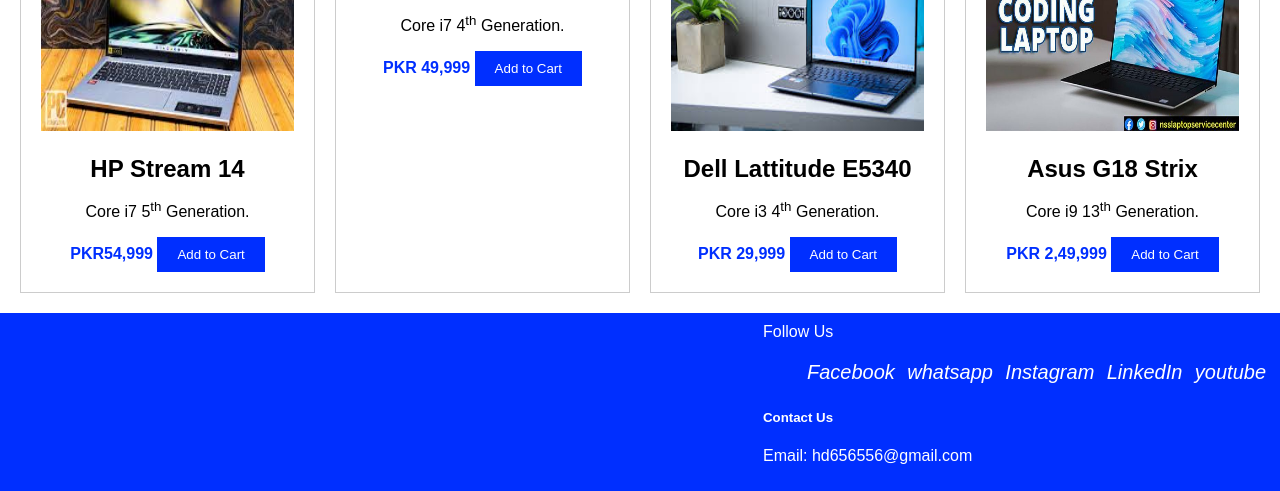
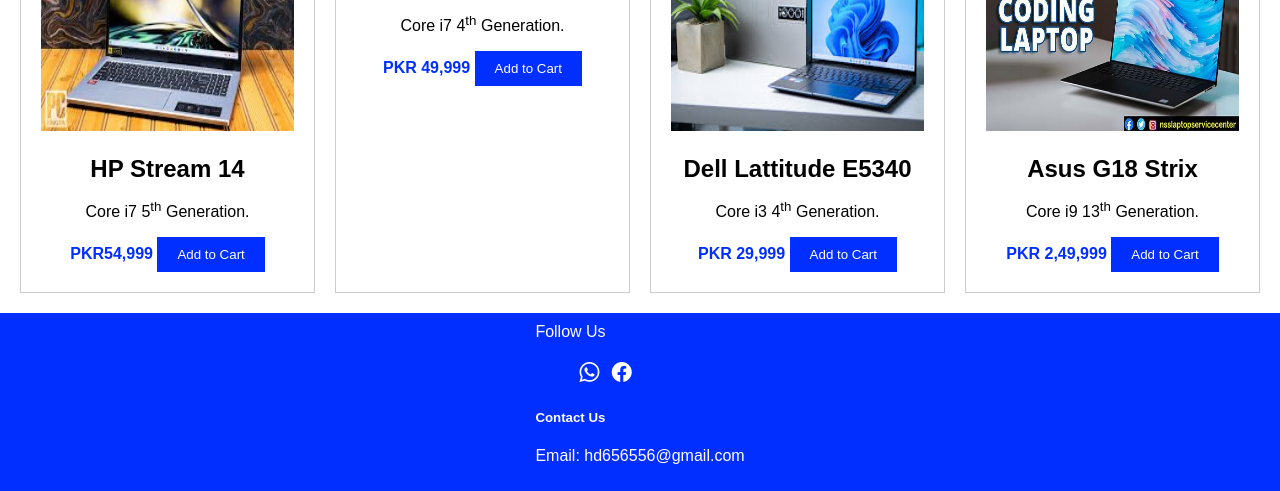
Before and after one commit to HamzaMemon007/E-Commerce-Website, a plain HTML site: page index.html in a window 1280 px wide. Shown: the part 1009-1500 px from the top of the page. Drawn offline with nearby package versions, Linux system fonts and the light colour scheme.

Commit message:
Almost there

```diff
--- a/index.html
+++ b/index.html
@@ -6,6 +6,7 @@
     <meta name="viewport" content="width=device-width, initial-scale=1.0">
     <title>Lyari Zone</title>
     <link rel="stylesheet" href="styles.css">
+    <link rel="stylesheet" href="https://cdn.jsdelivr.net/npm/bootstrap-icons@1.11.3/font/bootstrap-icons.min.css">
     <link rel="stylesheet" href="./nav.css">
 </head>
 
@@ -114,11 +115,11 @@
             <div class="row">
                 <h5">Follow Us</h5>
                     <ul class="social-icons">
-                        <li><a href="#"><i>Facebook</i></a></li>
-                        <li><a href="#"><i>whatsapp</i></a></li>
-                        <li><a href="#"><i>Instagram</i></a></li>
-                        <li><a href="#"><i>LinkedIn</i></a></li>
-                        <li><a href="#"><i>youtube</i></a></li>
+                        <li><a href="#"><i class="bi bi-whatsapp"></i></a></li>
+                        <li><a><i class="bi bi-facebook"></i></a></li>
+                        <li><a href="#"></a></li>
+                        <li><a href="#"></a></li>
+                        <li><a href="#"></a></li>
                     </ul>
                     <div>
                         <h5>Contact Us</h5>
--- a/styles.css
+++ b/styles.css
@@ -60,7 +60,8 @@ button:hover {
     padding: 10px;
     color: #fff;
     display: flex;
-    justify-content: right;
+    justify-content: center;
+    flex-wrap: wrap;
 }
 
 .social-icons li {
```
